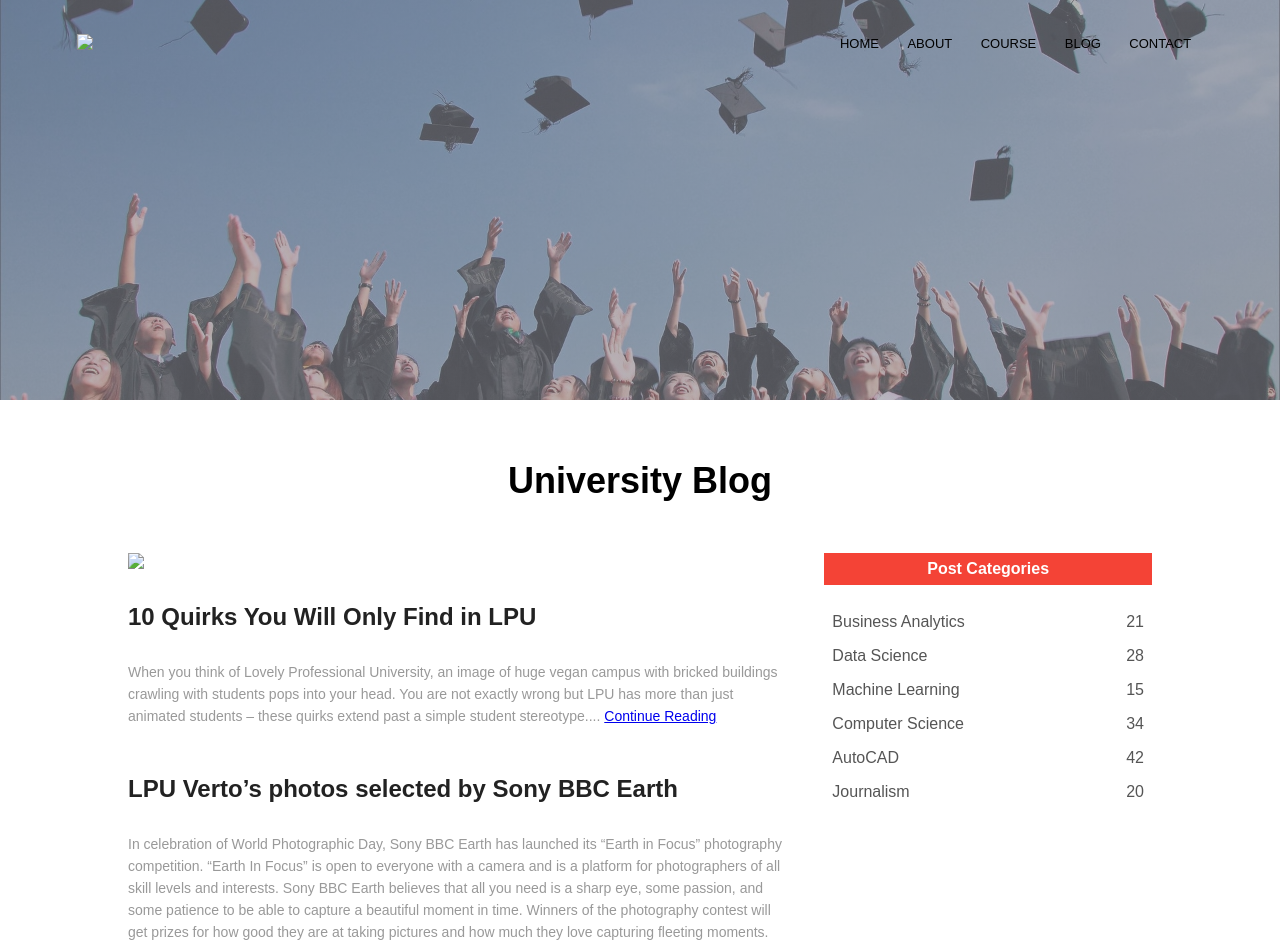
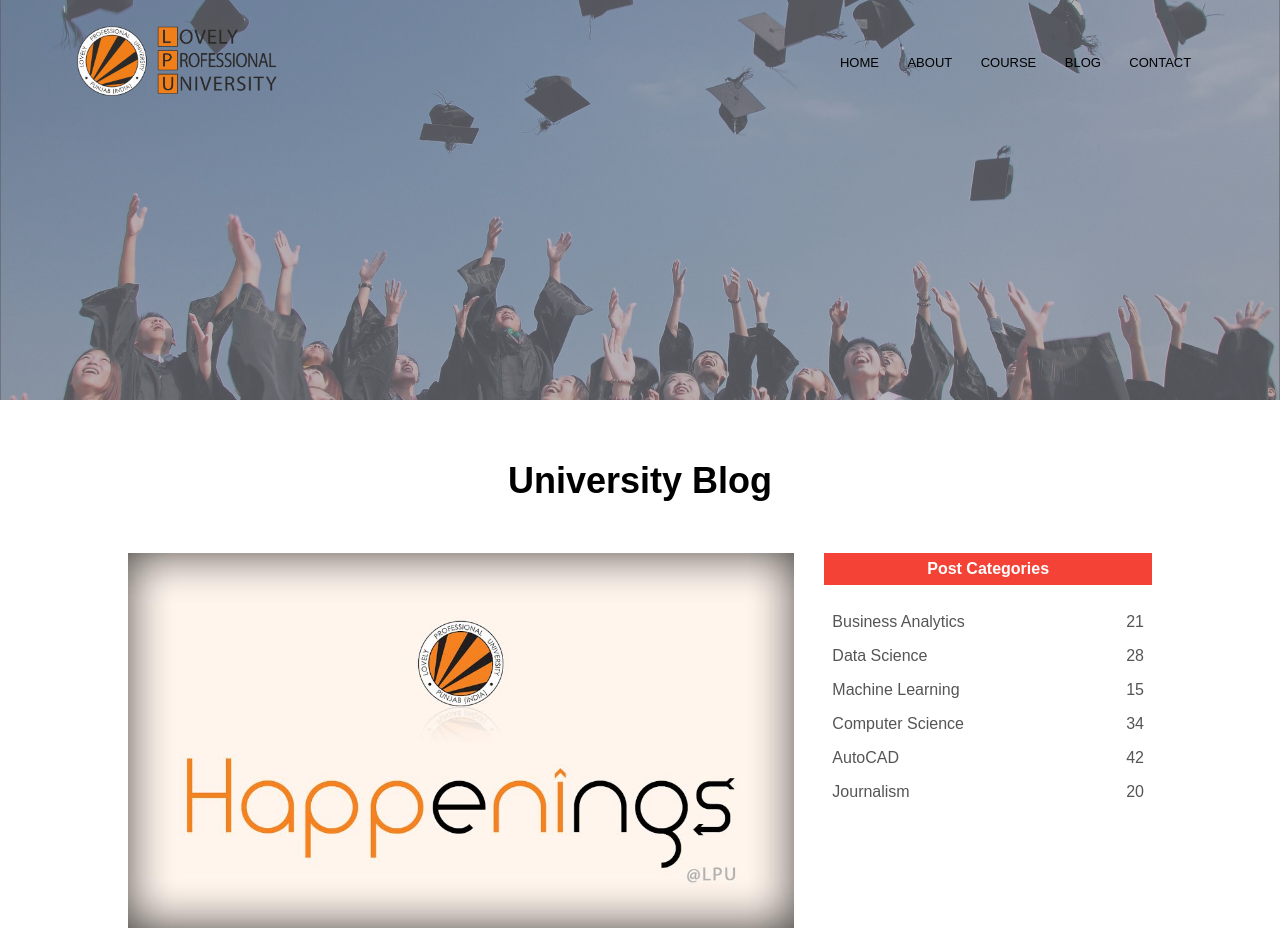
Before and after one commit to Himani1608/University-Website, a plain HTML site: page blog.html in a window 1280 px wide. Shown: the top 940 px of the page. Drawn offline with Linux system fonts and the light colour scheme.

Commit message:
Update blog.html

```diff
--- a/blog.html
+++ b/blog.html
@@ -13,7 +13,7 @@
   <body>
     <section class="sub-header">
       <nav>
-        <a href="index.html"><img src="img/lpu-logo-lovely_professional_university.png"/></a>
+        <a href="index.html"><img src="lpu-logo-lovely_professional_university.png"/></a>
 
         <div class="nav-links" id="nav-links">
           <i class="fa fa-times" onclick="hideMenu()"></i>
@@ -36,7 +36,7 @@
       <h1>University Blog</h1>
       <div class="row">
         <div class="blog-left">
-          <img src="img/University-blog.jpeg" />
+          <img src="University-blog.jpeg" />
           <h2>10 Quirks You Will Only Find in LPU</h2>
           <p>When you think of Lovely Professional University, an image of huge vegan campus with bricked buildings crawling with students pops into your head. You are not exactly wrong but LPU has more than just animated students – these quirks extend past a simple student stereotype.... <a href="https://happenings.lpu.in/10-quirks-will-find-lpu/">Continue Reading</a></p>
           <br>
```
